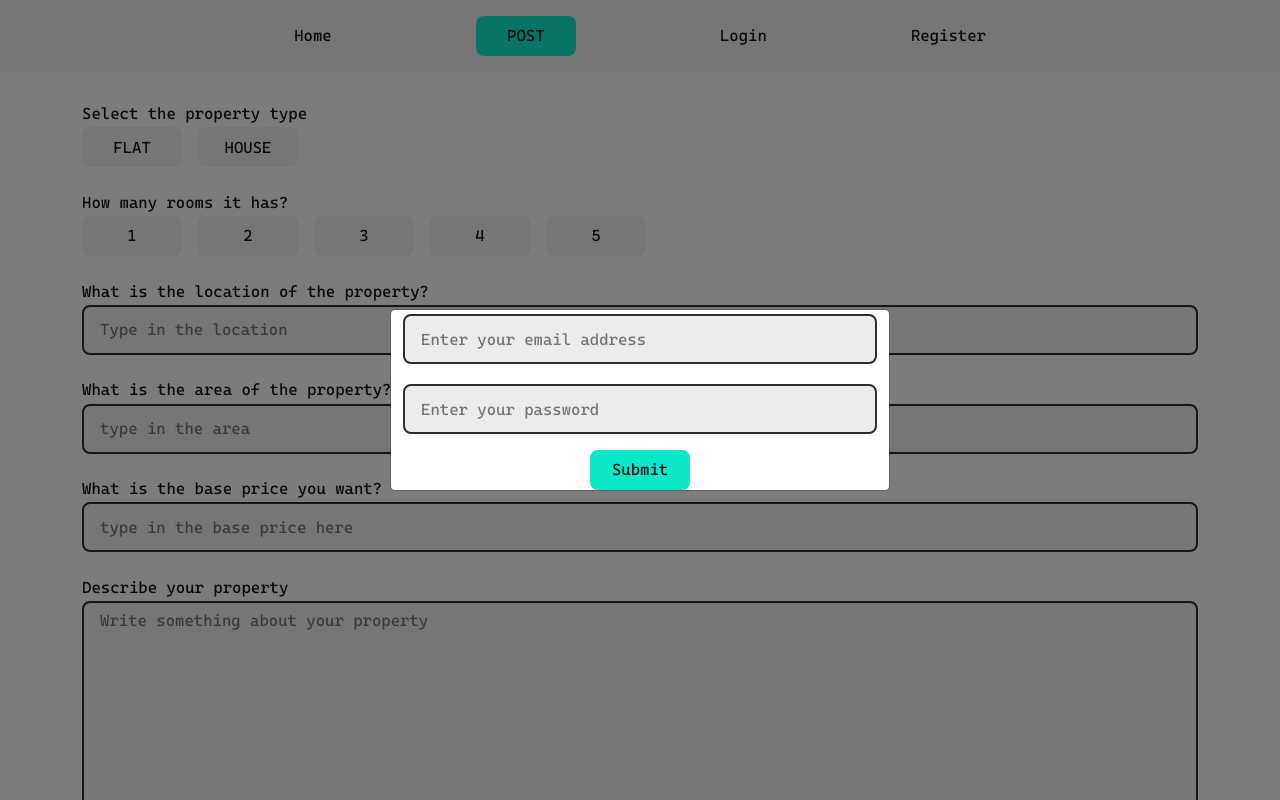
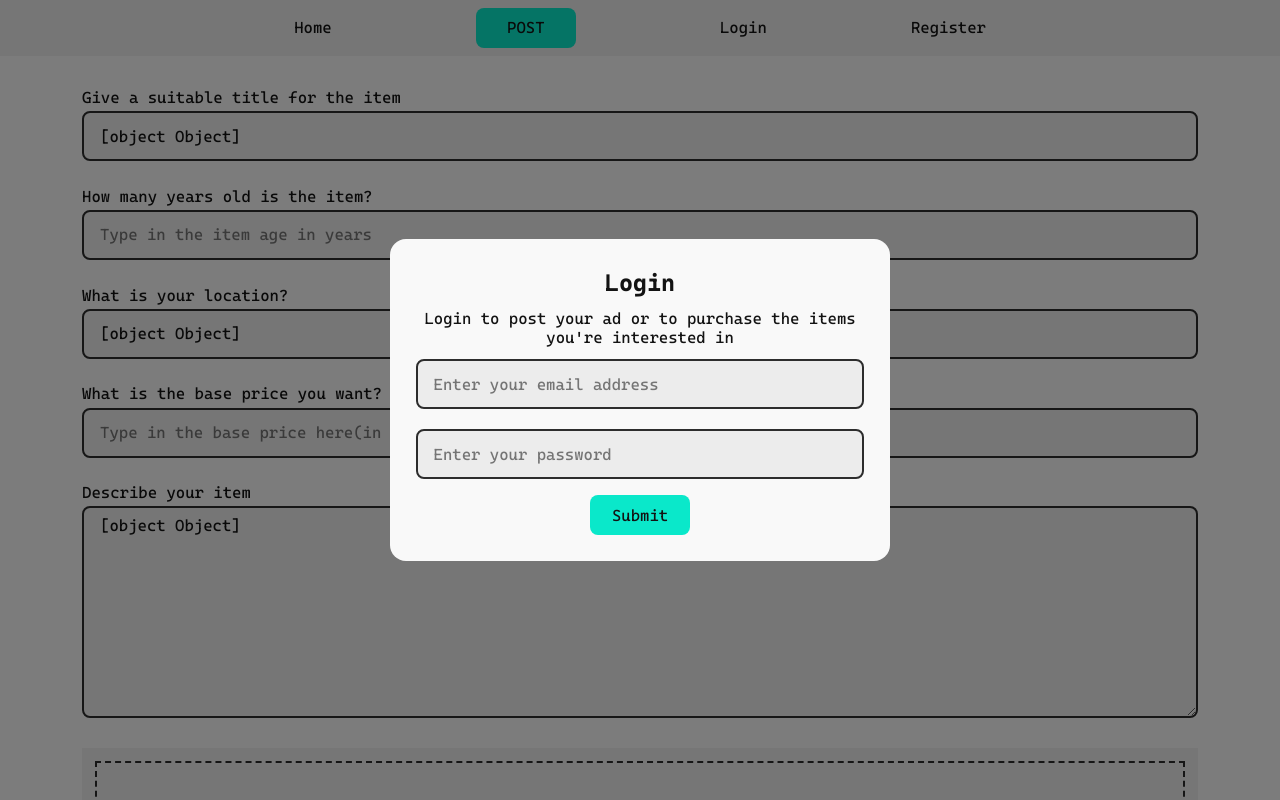
Before and after one commit to Ritik-gh/final-project-frontend, a React (Create React App) app: page /post in a window 1280 px wide. Both pictures are taken after a click on the element "Login". Shown: the top 800 px of the page. Built offline with nearby package versions, Linux system fonts and the light colour scheme.

Commit message:
styled popups, adapted post to antique item

```diff
--- a/src/assets/css/app.css
+++ b/src/assets/css/app.css
@@ -8,6 +8,11 @@
   font-family: CascadiaCode;
   src: url("../fonts/CascadiaCode.ttf");
 }
+::-webkit-scrollbar {
+  width: 10px;
+  height: 2px;
+}
+
 body {
   background: #f9f9f9;
   color: #131313;
@@ -57,7 +62,7 @@ body figure {
   margin-bottom: clamp(16px, 2vw, 32px);
   transition: box-shadow 0.5s;
   border-radius: 5px;
-  font-size: clamp(10px, 0.8vw, 16px);
+  font-size: clamp(10px, 1vw, 16px);
 }
 .post-card:hover {
   box-shadow: 5px 5px #202020;
@@ -119,7 +124,7 @@ header span:hover {
   position: relative;
   width: 100%;
   height: clamp(100px, 30vh, 300px);
-  background: #60f8e4;
+  background: #ececec;
   color: #ffffff;
 }
 .image-uploader input {
@@ -135,9 +140,9 @@ header span:hover {
   transform: translate(-50%, -50%);
 }
 .image-uploader.supports-advance-upload {
-  border: 2px dashed #2d2d2d;
-  outline-offset: 10px;
-  background-color: #0ae8ca;
+  outline: 2px dashed #2d2d2d;
+  outline-offset: -15px;
+  background-color: #ececec;
 }
 .image-uploader.is-dragover {
   background-color: #ffffff;
@@ -147,9 +152,36 @@ form label {
   margin-bottom: clamp(16px, 2vw, 32px);
 }
 
+.custom-modal .modal-content {
+  background-color: transparent;
+  border: none;
+}
+.custom-modal .modal-content .wrapper {
+  padding: clamp(16px, 2vw, 32px);
+  border-radius: 16px;
+  background: #f9f9f9;
+  color: #131313;
+}
+.custom-modal .modal-content .modal-title {
+  font-size: 24px;
+  font-weight: bold;
+  text-align: center;
+  margin-bottom: 8px;
+}
+.custom-modal .modal-content .modal-subtitle {
+  font-size: 16px;
+  font-weight: normal;
+  text-align: center;
+  margin-bottom: 8px;
+}
+
 @media (max-width: 767px) {
   .post-card > div {
     padding: 4px;
+  }
+
+  ::-webkit-scrollbar {
+    width: 0;
   }
 }
 @media (min-width: 1200px) {
--- a/src/assets/scss/app.scss
+++ b/src/assets/scss/app.scss
@@ -18,6 +18,12 @@ $light-4: #dfdfdf;
 @font-face {
   font-family: CascadiaCode;
   src: url("../fonts/CascadiaCode.ttf");
+}
+
+// scrollbar
+::-webkit-scrollbar {
+  width: 10px;
+  height: 2px;
 }
 
 body {
@@ -75,7 +81,7 @@ body {
   margin-bottom: clamp(16px, 2vw, 32px);
   transition: box-shadow 0.5s;
   border-radius: 5px;
-  font-size: clamp(10px, 0.8vw, 16px);
+  font-size: clamp(10px, 1vw, 16px);
   &:hover {
     box-shadow: 5px 5px rgba($dark-2, 1);
   }
@@ -134,11 +140,12 @@ header {
   }
 }
 
+// drag n drop
 .image-uploader {
   position: relative;
   width: 100%;
   height: clamp(100px, 30vh, 300px);
-  background: lighten($primary, 20%);
+  background: $light-3;
   color: $light-1;
   input {
     // visibility: hidden;
@@ -156,9 +163,9 @@ header {
     transform: translate(-50%, -50%);
   }
   &.supports-advance-upload {
-    border: 2px dashed $dark-1;
-    outline-offset: 10px;
-    background-color: rgba($primary, 1);
+    outline: 2px dashed $dark-1;
+    outline-offset: -15px;
+    background-color: $light-3;
   }
   &.is-dragover {
     background-color: $light-1;
@@ -172,12 +179,39 @@ form {
   }
 }
 
+// custom-modal
+.custom-modal .modal-content {
+  background-color: transparent;
+  border: none;
+  .wrapper {
+    padding: clamp(16px, 2vw, 32px);
+    border-radius: 16px;
+    background: $light-2;
+    color: $dark-3;
+  }
+  .modal-title {
+    font-size: 24px;
+    font-weight: bold;
+    text-align: center;
+    margin-bottom: 8px;
+  }
+  .modal-subtitle {
+    font-size: 16px;
+    font-weight: normal;
+    text-align: center;
+    margin-bottom: 8px;
+  }
+}
+
 // media queries
 @media (max-width: 767px) {
   .post-card {
     > div {
       padding: 4px;
     }
+  }
+  ::-webkit-scrollbar {
+    width: 0;
   }
 }
 @media (min-width: 1200px) {
--- a/src/components/Post.jsx
+++ b/src/components/Post.jsx
@@ -1,5 +1,12 @@
 import { useEffect, useRef } from "react";
 const Post = () => {
+  const itemTitle = useRef(null);
+  const itemAge = useRef(null);
+  const itemLocation = useRef(null);
+  const basePrice = useRef(null);
+  const itemDescription = useRef(null);
+  const itemImg = useRef(null);
+
   const advanceUploadSupported = (function () {
     let div = document.createElement("div");
     return (
@@ -35,73 +42,80 @@ const Post = () => {
           imageUploaderRef.current.children[0].files = e.dataTransfer.files;
           imageUploaderRef.current.children[1].innerHTML =
             e.dataTransfer.files[0].name;
+          itemImg = e.dataTransfer.files[0].name;
+        }
+      });
+      imageUploaderRef.current.addEventListener("change", function (e) {
+        e.preventDefault();
+        if (imageUploaderRef.current.children[0].files.length) {
+          imageUploaderRef.current.children[1].innerHTML =
+            imageUploaderRef.current.children[0].files[0].name;
+          itemImg = imageUploaderRef.current.children[0].files[0].name;
         }
       });
     }
   });
+
+  function handlePost(e) {
+    e.preventDefault();
+  }
   return (
     <>
       <div className="container">
-        <form className="d-flex flex-column align-items-center">
+        <form
+          className="d-flex flex-column align-items-center"
+          onSubmit={handlePost}
+        >
           <label className="form-input">
-            Select the property type
-            <div className="d-flex align-items-center">
-              <button className="btn-v1 inactive" type="button">
-                FLAT
-              </button>
-              <button className="btn-v1 inactive" type="button">
-                HOUSE
-              </button>
-            </div>
+            Give a suitable title for the item
+            <input
+              type="text"
+              name=""
+              placeholder="Type in the title"
+              id=""
+              value={itemTitle}
+            />
           </label>
           <label htmlFor="" className="form-input">
-            How many rooms it has?
-            <div className="d-flex align-items-center">
-              <button className="btn-v1 inactive" type="button">
-                1
-              </button>
-              <button className="btn-v1 inactive" type="button">
-                2
-              </button>
-              <button className="btn-v1 inactive" type="button">
-                3
-              </button>
-              <button className="btn-v1 inactive" type="button">
-                4
-              </button>
-              <button className="btn-v1 inactive" type="button">
-                5
-              </button>
-            </div>
+            How many years old is the item?
+            <input
+              type="number"
+              name=""
+              placeholder="Type in the item age in years"
+              id=""
+              value={itemAge}
+            />
           </label>
           <label className="form-input">
-            What is the location of the property?
+            What is your location?
             <input
               type="search"
               name=""
               placeholder="Type in the location"
               id=""
+              value={itemLocation}
             />
-          </label>
-          <label className="form-input">
-            What is the area of the property?
-            <input type="number" name="" placeholder="type in the area" id="" />
           </label>
           <label className="form-input">
             What is the base price you want?
             <input
-              type="numbe"
-              placeholder="type in the base price here"
+              type="number"
+              placeholder="Type in the base price here(in rupees)"
             ></input>
           </label>
           <label className="form-input">
-            Describe your property
+            Describe your item
             <textarea
               rows="10"
               placeholder="Write something about your property"
+              value={itemDescription}
             ></textarea>
           </label>
-          <label className="image-uploader" ref={imageUploaderRef}>
+          <label
+            className="image-uploader"
+            ref={imageUploaderRef}
+            value={itemImg}
+          >
             <input
               type="file"
               name=""
--- a/src/components/sub/Header.jsx
+++ b/src/components/sub/Header.jsx
@@ -8,18 +8,28 @@ const Header = () => {
   const auth = useContext(Auth);
   const [loginPopup, setLoginPopup] = useState(false);
   const [registerPopup, setRegisterPopup] = useState(false);
+  const [loginMsg, setLoginMsg] = useState("");
   return (
     <>
-      <LoginPopup show={loginPopup} closeFunc={setLoginPopup} />
+      <LoginPopup
+        show={loginPopup}
+        closeFunc={setLoginPopup}
+        subtitle={loginMsg}
+      />
       <RegisterPopup show={registerPopup} closeFunc={setRegisterPopup} />
       <header className="container-fluid">
-        <section className="d-flex justify-content-evenly align-items-center py-3">
+        <section className="d-flex justify-content-evenly align-items-center py-2">
           <span className="" onClick={() => history.push("/")}>
             Home
           </span>
           <button
             onClick={() => {
-              !auth.isAuth ? history.push("/login") : history.push("/post");
+              if (!auth.isAuth) {
+                setLoginPopup(true);
+                setLoginMsg("You need to login first in order to post!");
+              } else {
+                history.push("/post");
+              }
             }}
             className="btn-v1"
           >
--- a/src/components/sub/Login.jsx
+++ b/src/components/sub/Login.jsx
@@ -59,7 +59,7 @@ const Login = (props) => {
             window.localStorage.user = email.value;
             // props.setAuth(true);
             auth.setAuth(true);
-            history.push("/");
+            props.closeFunc(false);
           }
         })
         .catch((err) => {
@@ -69,8 +69,18 @@ const Login = (props) => {
   }
   return (
     <>
-      <Modal show={props.show} onHide={() => props.closeFunc(false)} centered>
-        <div className="container">
+      <Modal
+        show={props.show}
+        onHide={() => props.closeFunc(false)}
+        centered
+        className="custom-modal"
+      >
+        <div className="wrapper">
+          <h1 className="modal-title">Login</h1>
+          <h2 className="modal-subtitle">
+            {props.subtitle ||
+              `Login to post your ad or to purchase the items you're interested in`}
+          </h2>
           <form
             onSubmit={handleLogin}
             className="d-flex flex-column justify-content-center align-items-center"
--- a/src/components/sub/Register.jsx
+++ b/src/components/sub/Register.jsx
@@ -92,7 +92,7 @@ const Register = (props) => {
           if (data == "exists") {
             window.location.reload();
           } else {
-            history.push("/login");
+            props.closeFunc(false);
           }
         })
         .catch((err) => {
@@ -102,8 +102,17 @@ const Register = (props) => {
   }
   return (
     <>
-      <Modal show={props.show} centered onHide={() => props.closeFunc(false)}>
-        <div className="container">
+      <Modal
+        show={props.show}
+        centered
+        onHide={() => props.closeFunc(false)}
+        className="custom-modal"
+      >
+        <div className="wrapper">
+          <h1 className="modal-title">Register</h1>
+          <h2 className="modal-subtitle">
+            {props.subtitle || `Register to get started!`}
+          </h2>
           <form
             onSubmit={handleRegister}
             className="d-flex flex-column justify-content-center align-items-center"
```
Also changed, not shown: 1 other file (tests, documents, lock files or other folders).
